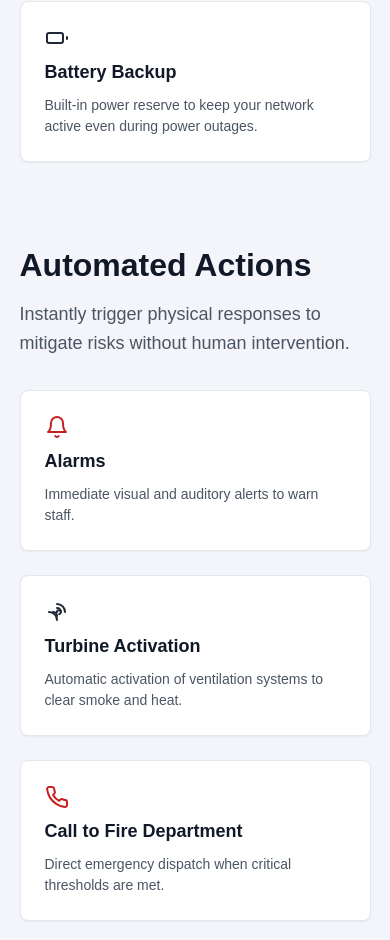
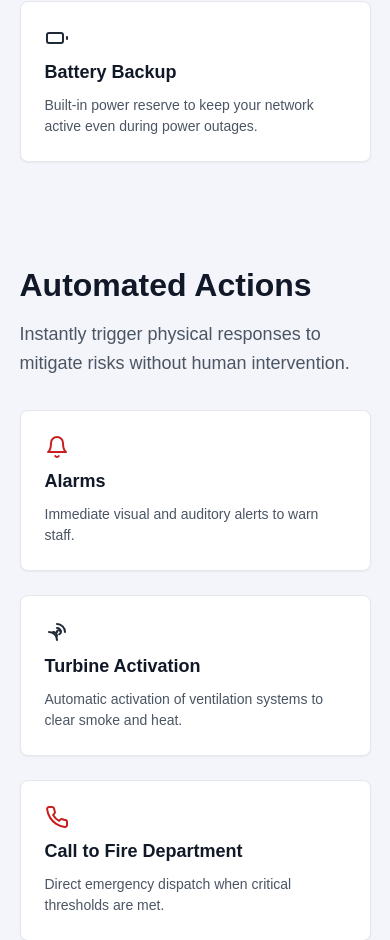
Before and after one commit to Soulware-IoT/landing, a website built with Vite: page index.html in a window 390 px wide. Shown: the part 1934-2874 px from the top of the page. Built offline with nearby package versions, Linux system fonts and the light colour scheme.

Commit message:
fix: add padding for actuators section on mobile view

```diff
--- a/actuators/styles.css
+++ b/actuators/styles.css
@@ -3,7 +3,7 @@
     flex-direction: column;
     justify-content: center;
     gap: 2rem;
-    padding: 0 5%;
+    padding: 80px 5% 40px 5%;
     min-height: 100vh;
 }
 
```
